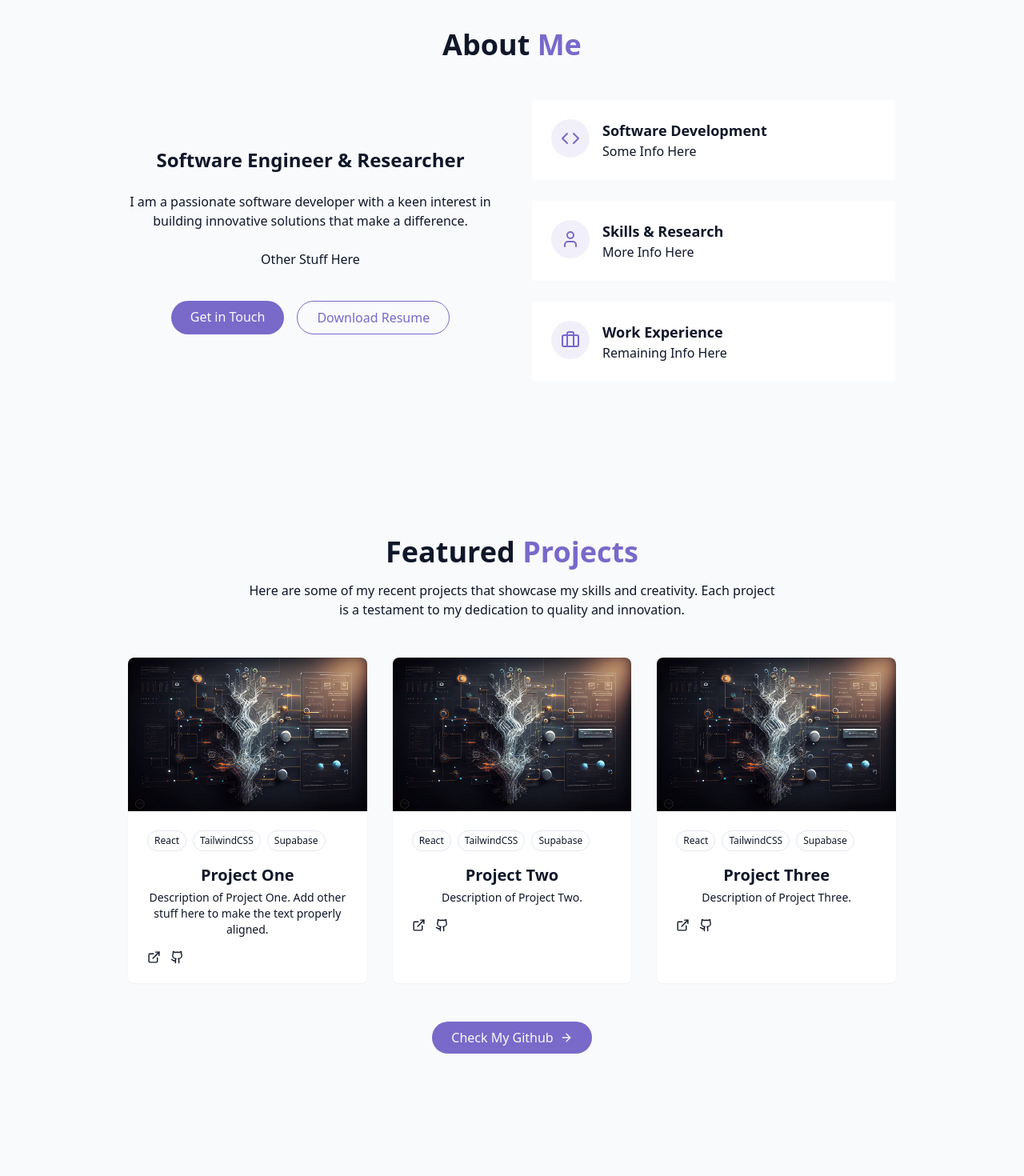
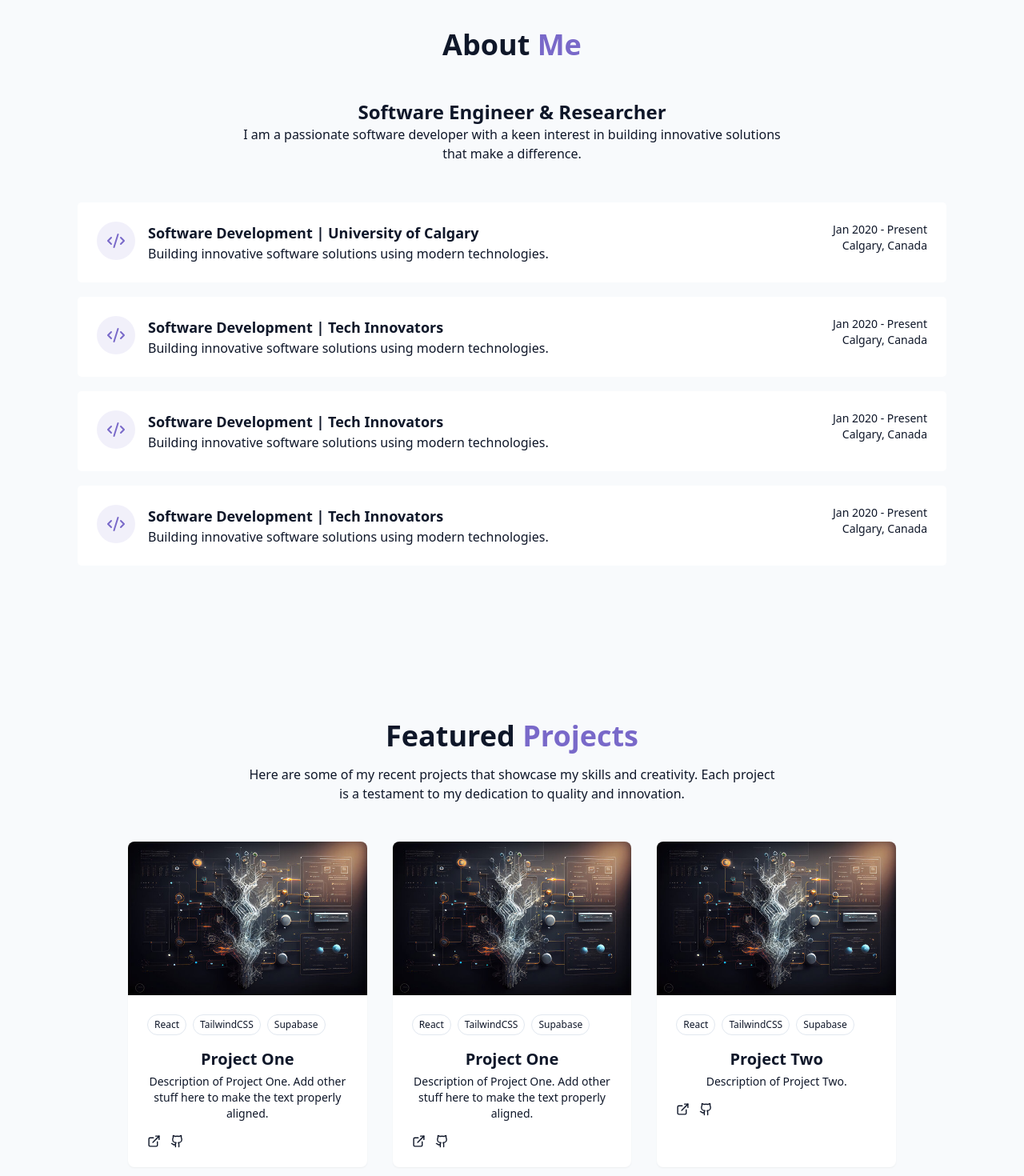
Before and after one commit to Manav2805/Portfolio, a React (Vite) app: page / in a window 1280 px wide. Shown: the part 860-2330 px from the top of the page at 80% size. Built offline with nearby package versions, Linux system fonts and the light colour scheme.

Commit message:
Added design changes

```diff
--- a/src/components/AboutSection.jsx
+++ b/src/components/AboutSection.jsx
@@ -1,4 +1,47 @@
-import { Briefcase, User, Code } from "lucide-react";
+import { Briefcase, User, Code2 } from "lucide-react";
+
+const Experience = [
+  {
+    title: "Software Development",
+    Company: "University of Calgary",
+    description:
+      "Building innovative software solutions using modern technologies.",
+    icon: <Code2 className="h-6 w-6 text-primary" />,
+    startDate: "Jan 2020",
+    endDate: "Present",
+    location: "Calgary, Canada",
+  },
+  {
+    title: "Software Development",
+    Company: "Tech Innovators",
+    description:
+      "Building innovative software solutions using modern technologies.",
+    icon: <Code2 className="h-6 w-6 text-primary" />,
+    startDate: "Jan 2020",
+    endDate: "Present",
+    location: "Calgary, Canada",
+  },
+  {
+    title: "Software Development",
+    Company: "Tech Innovators",
+    description:
+      "Building innovative software solutions using modern technologies.",
+    icon: <Code2 className="h-6 w-6 text-primary" />,
+    startDate: "Jan 2020",
+    endDate: "Present",
+    location: "Calgary, Canada",
+  },
+  {
+    title: "Software Development",
+    Company: "Tech Innovators",
+    description:
+      "Building innovative software solutions using modern technologies.",
+    icon: <Code2 className="h-6 w-6 text-primary" />,
+    startDate: "Jan 2020",
+    endDate: "Present",
+    location: "Calgary, Canada",
+  },
+];
 
 export const AboutSection = () => {
   return (
@@ -7,71 +50,44 @@ export const AboutSection = () => {
         <h2 className="text-3xl md:text-4xl font-bold mb-12 text-center">
           About <span className="text-primary">Me</span>
         </h2>
+        <h3 className="text-2xl font-semibold">
+          Software Engineer & Researcher
+        </h3>
 
-        <div className="grid grid-cols-1 md:grid-cols-2 gap-12 items-center">
-          <div className="space-y-6">
-            <h3 className="text-2xl font-semibold">
-              Software Engineer & Researcher
-            </h3>
-
-            <p className="text-muted-foreground">
-              I am a passionate software developer with a keen interest in
-              building innovative solutions that make a difference.
-            </p>
-
-            <p className="text-muted-foreground">Other Stuff Here</p>
-
-            <div className="flex flex-col sm:flex-row gap-4 pt-4 justify-center">
-              <a href="#contact" className="cosmic-button">
-                {" "}
-                Get in Touch
-              </a>
-
-              <a
-                href=""
-                className="px-6 py-2 rounded-full border border-primary text-primary hover:bg-primary/10 transition-colors duration-300"
-              >
-                Download Resume
-              </a>
-            </div>
-          </div>
-
+        <p className="text-center text-muted-foreground mb-12 max-w-2xl mx-auto">
+          I am a passionate software developer with a keen interest in building
+          innovative solutions that make a difference.
+        </p>
+      </div>
+      <div className="grid grid-cols-1 md:grid-cols-1 gap-4">
+        {Experience.map((experience, key) => (
           <div className="grid grid-cols-1 gap-6">
             <div className="gradient-border p-6 card-hover">
-              <div className="flex items-start gap-4">
-                <div className="p-3 rounded-full bg-primary/10">
-                  <Code className="h-6 w-6 text-primary" />
+              <div className="flex items-start justify-between gap-4">
+                {/* Left Side: Icon and Title/Description */}
+                <div className="flex items-start gap-4">
+                  <div className="p-3 rounded-full bg-primary/10">
+                    {experience.icon}
+                  </div>
+                  <div className="text-left">
+                    <h4 className="font-semibold text-lg">
+                      {experience.title} | {experience.Company}
+                    </h4>
+                    <p className="text-muted-foreground text-md">
+                      {experience.description}
+                    </p>
+                  </div>
                 </div>
-                <div className="text-left">
-                  <h4 className="font-semibold text-lg"> Software Development</h4>
-                  <p className="text-muted-foreground"> Some Info Here</p>
-                </div>
-              </div>
-            </div>
-            <div className="gradient-border p-6 card-hover">
-              <div className="flex items-start gap-4">
-                <div className="p-3 rounded-full bg-primary/10">
-                  <User className="h-6 w-6 text-primary" />
-                </div>
-                <div className="text-left">
-                  <h4 className="font-semibold text-lg"> Skills & Research</h4>
-                  <p className="text-muted-foreground"> More Info Here</p>
-                </div>
-              </div>
-            </div>
-            <div className="gradient-border p-6 card-hover">
-              <div className="flex items-start gap-4">
-                <div className="p-3 rounded-full bg-primary/10">
-                  <Briefcase className="h-6 w-6 text-primary" />
-                </div>
-                <div className="text-left">
-                  <h4 className="font-semibold text-lg"> Work Experience</h4>
-                  <p className="text-muted-foreground"> Remaining Info Here</p>
+                <div className="text-right whitespace-nowrap text-sm text-muted-foreground">
+                  <p>
+                    {experience.startDate} - {experience.endDate}
+                  </p>
+                  <p>{experience.location}</p>
                 </div>
               </div>
             </div>
           </div>
-        </div>
+        ))}
       </div>
     </section>
   );
--- a/src/components/Footer.jsx
+++ b/src/components/Footer.jsx
@@ -1,5 +1,3 @@
-import { ArrowUp } from "lucide-react";
-
 export const Footer = () => {
   return (
     <footer className="py-12 px-4 bg-card relative border-t border-border mt-12 pt-8 flex flex-wrap justify-center items-center">
--- a/src/components/HeroSection.jsx
+++ b/src/components/HeroSection.jsx
@@ -33,12 +33,19 @@ export const HeroSection = () => {
           </h1>
 
           <p className="text-ld md:text-xl text-muted-foreground max-2-2xl mx-auto opacity-0 animate-fade-in-delay-3">
-            Text About Me here
+            Text About Me here. Add location and stuff
           </p>
 
-          <div className="pt-4 opacity-0 animate-fade-in-delay-4">
+          <div className="flex flex-col sm:flex-row gap-4 pt-4 justify-center animate-fade-in-delay-4">
             <a href="#projects" className="cosmic-button">
               View My Work
+            </a>
+
+            <a
+              href=""
+              className="px-6 py-2 rounded-full border border-primary text-primary hover:bg-primary/10 transition-colors duration-300"
+            >
+              Download Resume
             </a>
           </div>
         </div>
--- a/src/components/ProjectSection.jsx
+++ b/src/components/ProjectSection.jsx
@@ -12,7 +12,17 @@ const projects = [
     url: "#",
   },
   {
-    id: 1,
+    id: 2,
+    title: "Project One",
+    description:
+      "Description of Project One. Add other stuff here to make the text properly aligned.",
+    image: "/projects/temp.jpg",
+    tags: ["React", "TailwindCSS", "Supabase"],
+    github: "#",
+    url: "#",
+  },
+  {
+    id: 3,
     title: "Project Two",
     description: "Description of Project Two.",
     image: "/projects/temp.jpg",
@@ -21,9 +31,29 @@ const projects = [
     url: "#",
   },
   {
-    id: 1,
+    id: 4,
     title: "Project Three",
     description: "Description of Project Three.",
+    image: "/projects/temp.jpg",
+    tags: ["React", "TailwindCSS", "Supabase"],
+    github: "#",
+    url: "#",
+  },
+  {
+    id: 5,
+    title: "Project Five",
+    description:
+      "Description of Project Five. Add other stuff here to make the text properly aligned.",
+    image: "/projects/temp.jpg",
+    tags: ["React", "TailwindCSS", "Supabase"],
+    github: "#",
+    url: "#",
+  },
+  {
+    id: 6,
+    title: "Project Six",
+    description:
+      "Description of Project Six. Add other stuff here to make the text properly aligned.",
     image: "/projects/temp.jpg",
     tags: ["React", "TailwindCSS", "Supabase"],
     github: "#",
```
